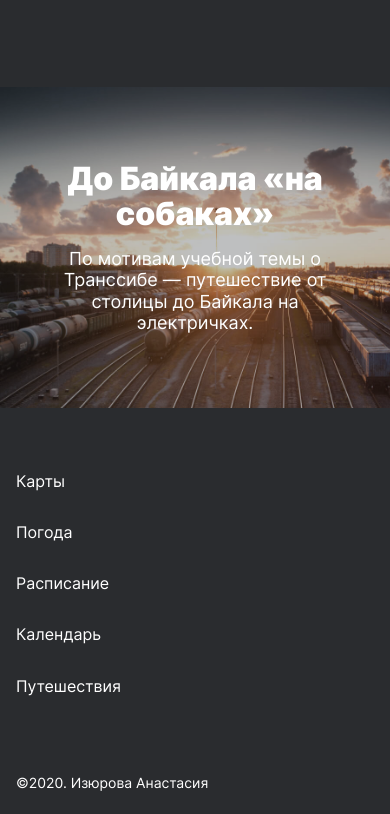
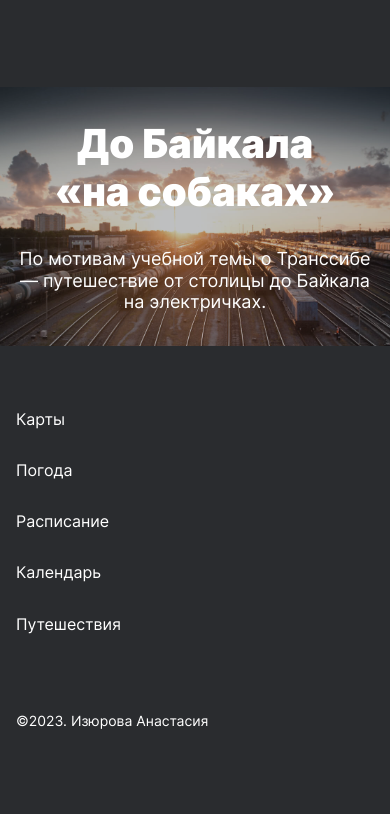
Before and after one commit to lolewkaa/russian-travel, a plain HTML site: page index.html in a window 390 px wide. Shown: the part 7119-7933 px from the top of the page. After the commit the page ends 7871 px from the top, so only its background shows below. Drawn offline with Linux system fonts and the light colour scheme; files whose address does not match are found by name.

Commit message:
Путешествия по России

```diff
--- a/blocks/cover/__link/cover__link.css
+++ b/blocks/cover/__link/cover__link.css
@@ -10,7 +10,7 @@
   background-color:rgba(42, 44, 47, 0.9);
 }
 
-@media (max-width: 1024px) {
+@media (max-width: 1129px) {
   .cover__link {
     padding: 195px 232px 195px 232px;
   }
@@ -30,7 +30,7 @@
 
 @media (max-width: 498px) {
   .cover__link {
-      padding: 74px 60px 74px 60px;
+      padding: 33px 16px 33px 16px;
     }
 }
 
--- a/blocks/cover/__title/cover__title.css
+++ b/blocks/cover/__title/cover__title.css
@@ -9,7 +9,7 @@
   max-width: 560px;
 }
 
-@media (max-width: 968px) {
+@media (max-width: 1129px) {
   .cover__title {
       margin: 0 auto 32px auto;
     }
@@ -29,7 +29,7 @@
     }
 }
 
-@media screen and (max-width: 498px) {
+@media screen and (max-width: 320px) {
   .cover__title {
     font-size: 32px;
     line-height: 1.1;
--- a/index.html
+++ b/index.html
@@ -123,7 +123,7 @@
       <a class="footer__link" href="https://calendar.yandex.ru">Календарь</a>
       <a class="footer__link" href="https://travel.yandex.ru">Путешествия</a>
     </nav>
-    <p class="footer__copyright">&copy;2020. Изюрова Анастасия</p>
+    <p class="footer__copyright">&copy;2023. Изюрова Анастасия</p>
   </footer>
 </body>
 </html>
```
